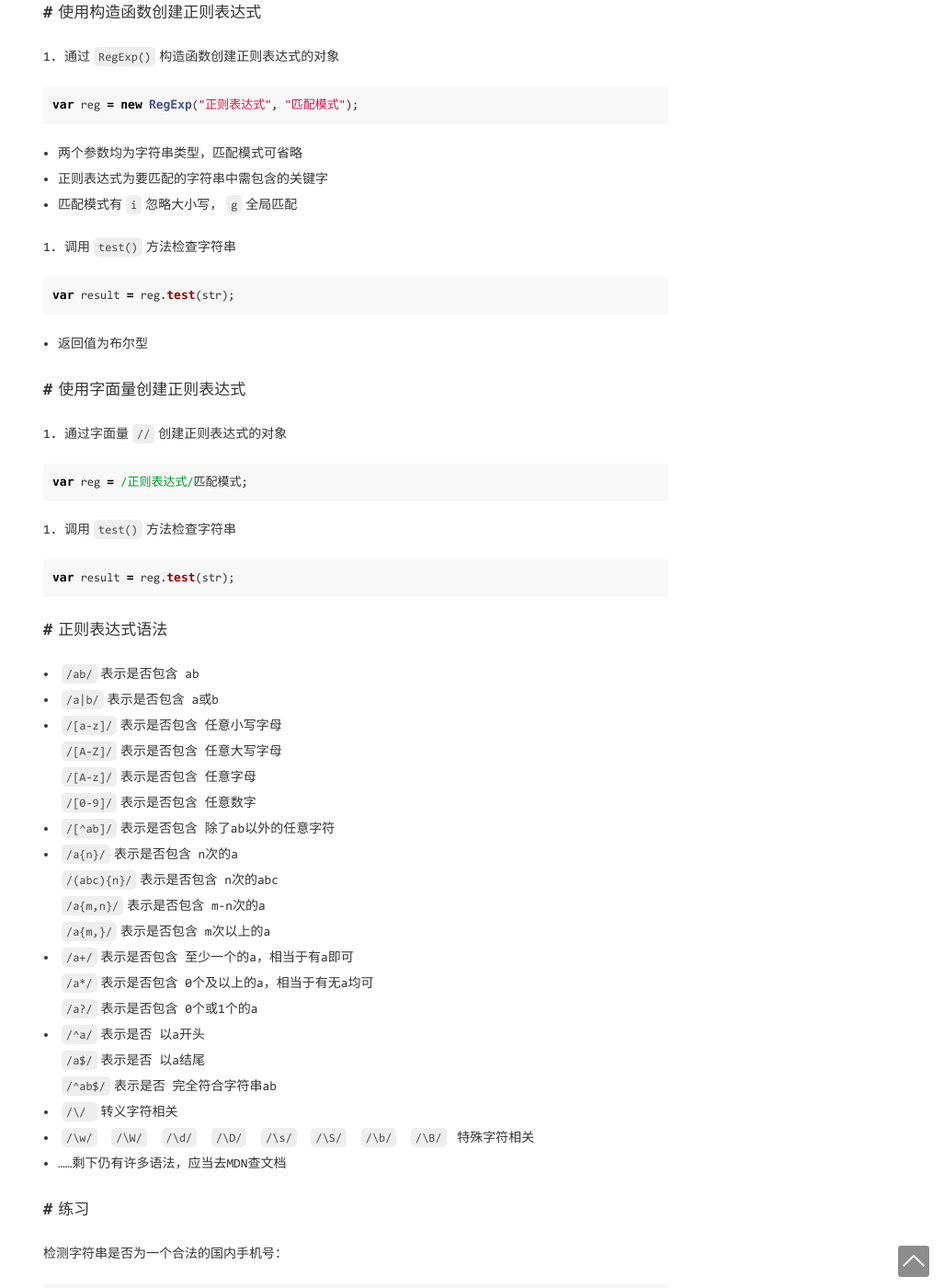
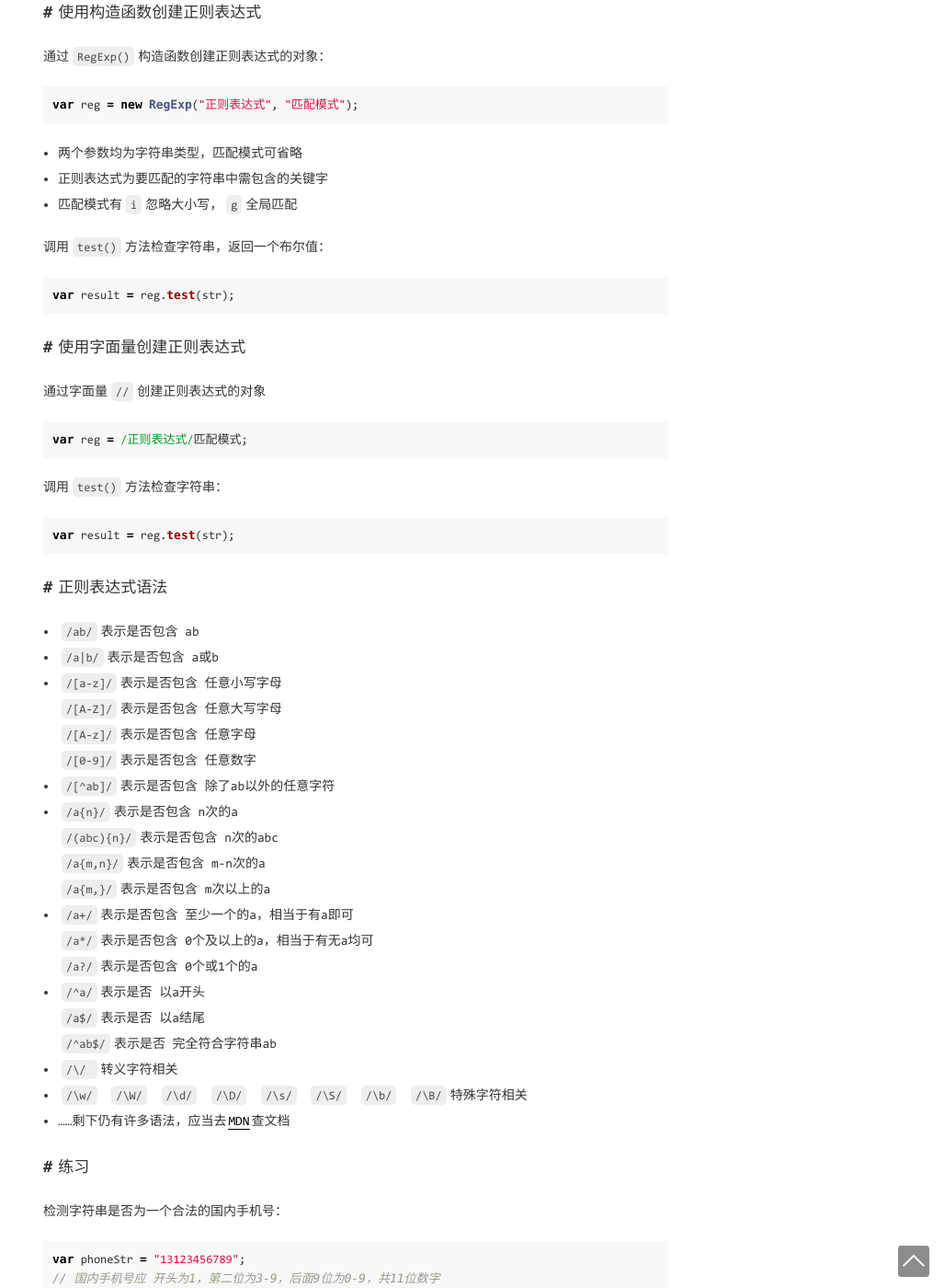
Before and after one commit to Leon-zym/blog-jekyll-tmaize, a Jekyll site: the page built from _posts/2022-04-23-正则表达式.md, in a window 1280 px wide and 1400 px high, scrolled down 248 px. Shown: the whole window at 92% size, without its empty margins (253-1280 px from the left). Built offline with Jekyll 4.4.1, drawn with Linux system fonts in a browser that asks for light colours; some of the changed text lies outside the part shown.

Commit message:
add post & change format

````diff
--- a/_posts/2022-04-23-正则表达式.md
+++ b/_posts/2022-04-23-正则表达式.md
@@ -8,33 +8,33 @@ categories: [JavaScript]
 
 ## 使用构造函数创建正则表达式
 
-1. 通过`RegExp()`构造函数创建正则表达式的对象
+通过`RegExp()`构造函数创建正则表达式的对象：
 
 ```js
 var reg = new RegExp("正则表达式", "匹配模式");
 ```
 
 - 两个参数均为字符串类型，匹配模式可省略
+
 - 正则表达式为要匹配的字符串中需包含的关键字
+
 - 匹配模式有`i`忽略大小写，`g`全局匹配
 
-2. 调用`test()`方法检查字符串
+调用`test()`方法检查字符串，返回一个布尔值：
 
 ```js
 var result = reg.test(str);
 ```
 
-- 返回值为布尔型
-
 ## 使用字面量创建正则表达式
 
-1. 通过字面量`//`创建正则表达式的对象
+通过字面量`//`创建正则表达式的对象
 
 ```js
 var reg = /正则表达式/匹配模式;
 ```
 
-2. 调用`test()`方法检查字符串
+调用`test()`方法检查字符串：
 
 ```js
 var result = reg.test(str);
@@ -77,8 +77,8 @@ var result = reg.test(str);
   `/^ab$/`表示是否 完全符合字符串ab
 
 - `/\/ `转义字符相关
-- `/\w/` `/\W/` `/\d/` `/\D/` `/\s/` `/\S/` `/\b/` `/\B/` 特殊字符相关
-- ……剩下仍有许多语法，应当去MDN查文档
+- `/\w/` `/\W/` `/\d/` `/\D/` `/\s/` `/\S/` `/\b/` `/\B/`特殊字符相关
+- ……剩下仍有许多语法，应当去[MDN](https://developer.mozilla.org/zh-CN/docs/Web/JavaScript/Guide/Regular_Expressions)查文档
 
 ## 练习
 
@@ -104,32 +104,32 @@ var result = emailReg.test(email);
 
 - `split()`将字符串拆分为一个数组
 
-通过正则表达式实现 根据任意字母将字符串拆分：
+  通过正则表达式实现 根据任意字母将字符串拆分：
 
-```js
-var result = str.split(/[A-z]/);
-```
+  ```js
+  var result = str.split(/[A-z]/);
+  ```
 
 - `search()`搜索字符串中是否含有指定内容
 
-通过正则表达式实现 搜索多个指定内容
+  通过正则表达式实现 搜索多个指定内容：
 
-```js
-var result = str.search(/a[bde]c/);
-```
+  ```js
+  var result = str.search(/a[bde]c/);
+  ```
 
 - `match()`从字符串中将符合条件的内容提取出来，返回一个数组
 
-通过正则表达式实现 提取多个符合条件的内容，需要添加匹配模式`g`全局匹配
+  通过正则表达式实现 提取多个符合条件的内容，需要添加匹配模式`g`全局匹配：
 
-```js
-var result = str.match(/[a-z]/g);
-```
+  ```js
+  var result = str.match(/[a-z]/g);
+  ```
 
 - `replace()`将字符串中的指定内容替换成新的内容
 
-通过正则表达式实现 替换多个指定内容，需要添加匹配模式`g`全局匹配
+  通过正则表达式实现 替换多个指定内容，需要添加匹配模式`g`全局匹配：
 
-```js
-var result = str.replace(/[a-z]/g, "@")
-```
+  ```js
+  var result = str.replace(/[a-z]/g, "@")
+  ```
````
Also changed, not shown: _posts/2022-04-22-JS基础拾遗.md (+56 -36 lines).
